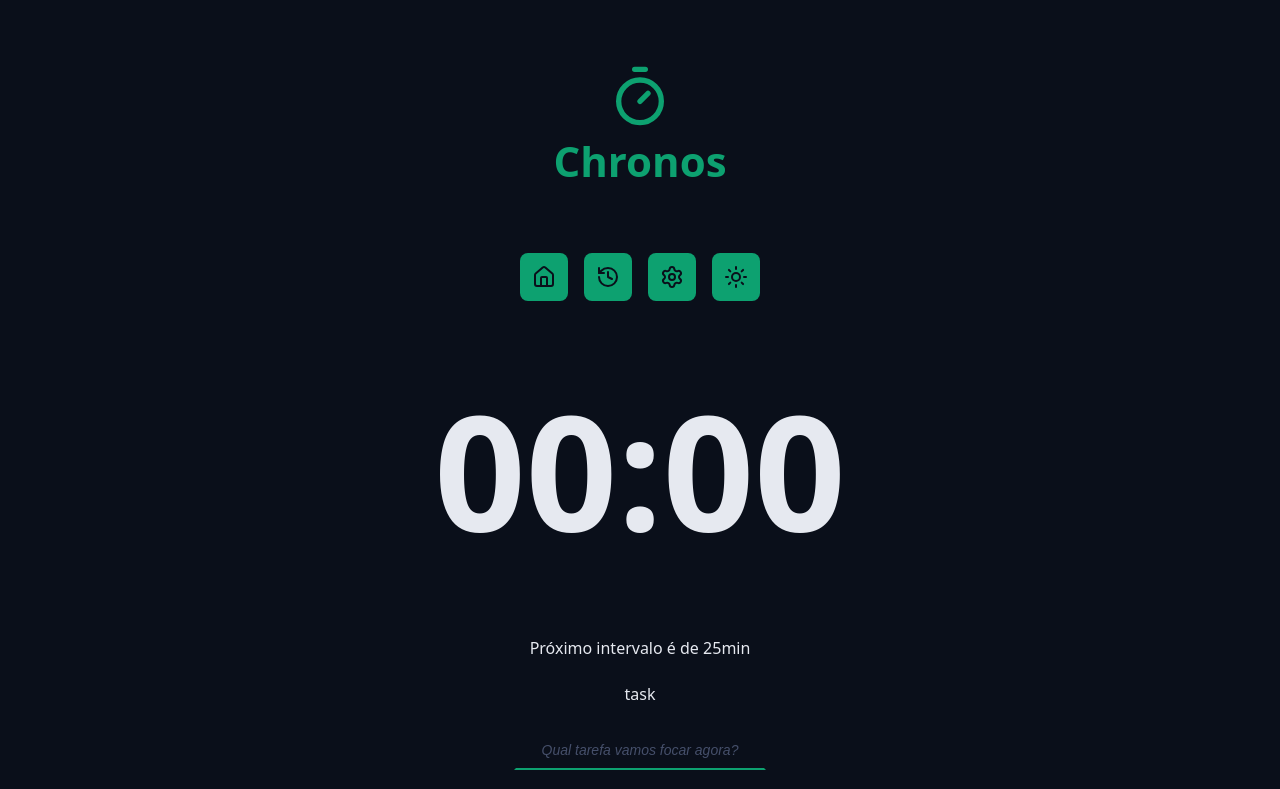
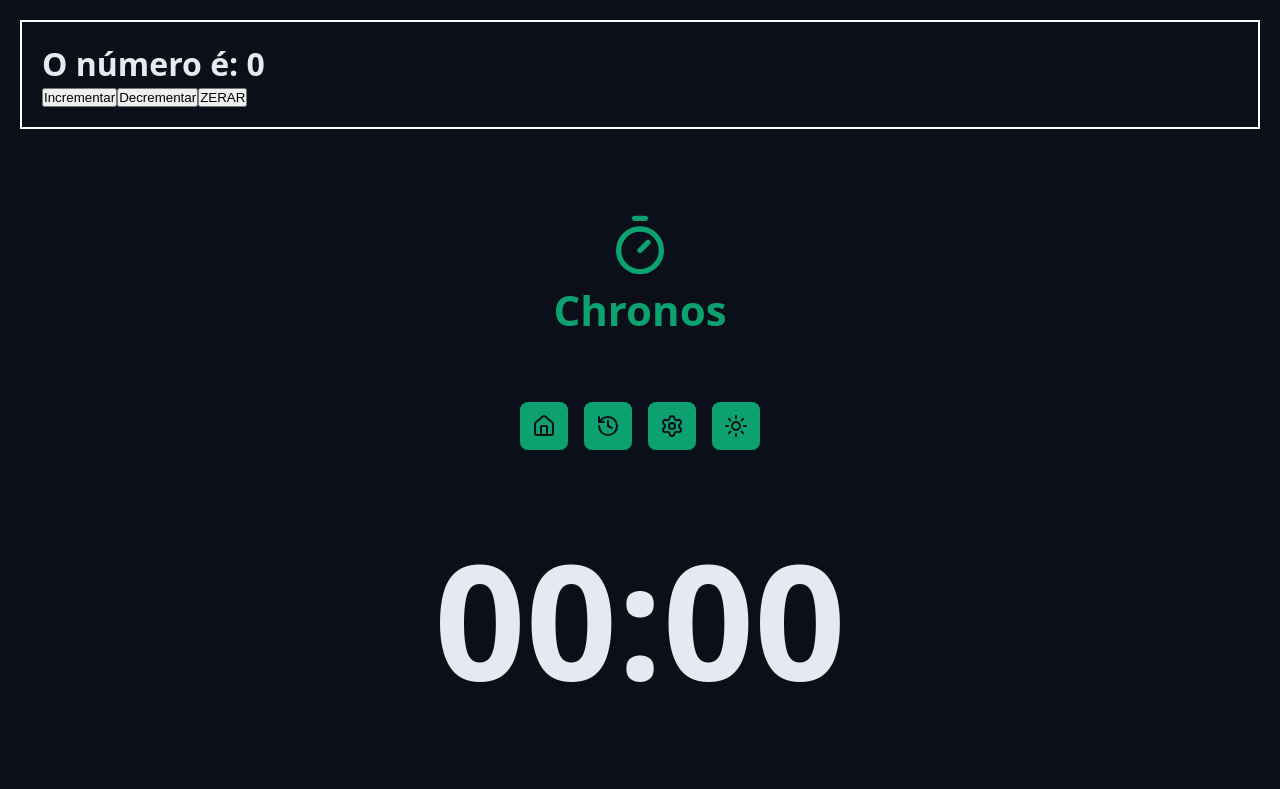
Before and after one commit to commit-ana/CONTRUCAO_FRONT1, a React (Vite) app in the folder praticas/pomodoro/: page / in a window 1280 px wide. Shown: the top 789 px of the page. Built offline with nearby package versions, Linux system fonts and the light colour scheme.

Commit message:
pratica 49 - implementa exemplo conceitual de useReducer com contador

```diff
--- a/praticas/pomodoro/src/contexts/TaskContext/TaskContextProvider.tsx
+++ b/praticas/pomodoro/src/contexts/TaskContext/TaskContextProvider.tsx
@@ -1,21 +1,42 @@
 import { initialTaskState } from './initialTaskState';
 import { TaskContext } from './TaskContext';
 import { useState, useEffect } from 'react';
+import { useReducer } from 'react';
+import type { ReactNode } from 'react';
 
-type TaskContextProviderProps = {
-  children: React.ReactNode;
-};
+interface TaskContextProviderProps {
+  children: ReactNode;
+}
 
 export function TaskContextProvider({ children }: TaskContextProviderProps) {
   const [state, setState] = useState(initialTaskState);
 
-  // Toda vez que o state mudar, o console nos avisa!
-  useEffect(() => {
-    console.log('ESTADO ATUALIZADO:', state);
-  }, [state]);
+  // --- CÓDIGO DA PRÁTICA 49 (O CONTADOR) ---
+  const [numero, dispatch] = useReducer((state: number, action: string) => {
+    switch (action) {
+      case 'INCREMENT':
+        return state + 1;
+      case 'DECREMENT':
+        return state - 1;
+      case 'INITIAL_STATE':
+        return 0;
+      default:
+        return state;
+    }
+  }, 0);
+  // ------------------------------------------
 
   return (
     <TaskContext.Provider value={{ state, setState }}>
+      {/* Teste visual da Prática 49 */}
+      <div style={{ padding: '20px', border: '2px solid white', margin: '20px' }}>
+        <h1>O número é: {numero}</h1>
+        <button onClick={() => dispatch('INCREMENT')}>Incrementar</button>
+        <button onClick={() => dispatch('DECREMENT')}>Decrementar</button>
+        <button onClick={() => dispatch('INITIAL_STATE')}>ZERAR</button>
+      </div>
+
+      {/* Comente o children se quiser ver só o contador, ou deixe para ver ambos */}
       {children}
     </TaskContext.Provider>
   );
```
Also changed, not shown: praticas/pomodoro/src/contexts/TaskContext/TaskContext.ts (line endings or trailing spaces).
